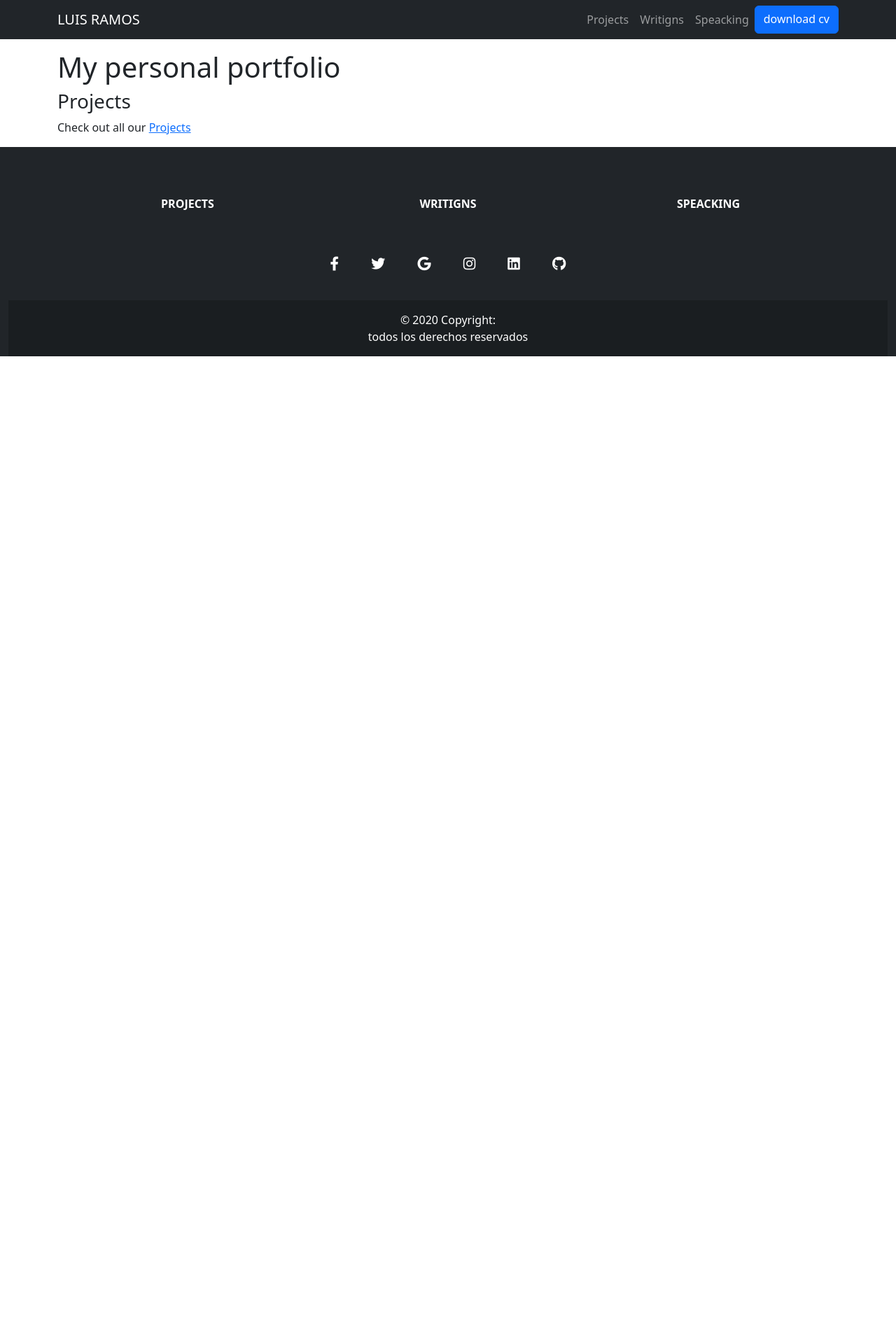
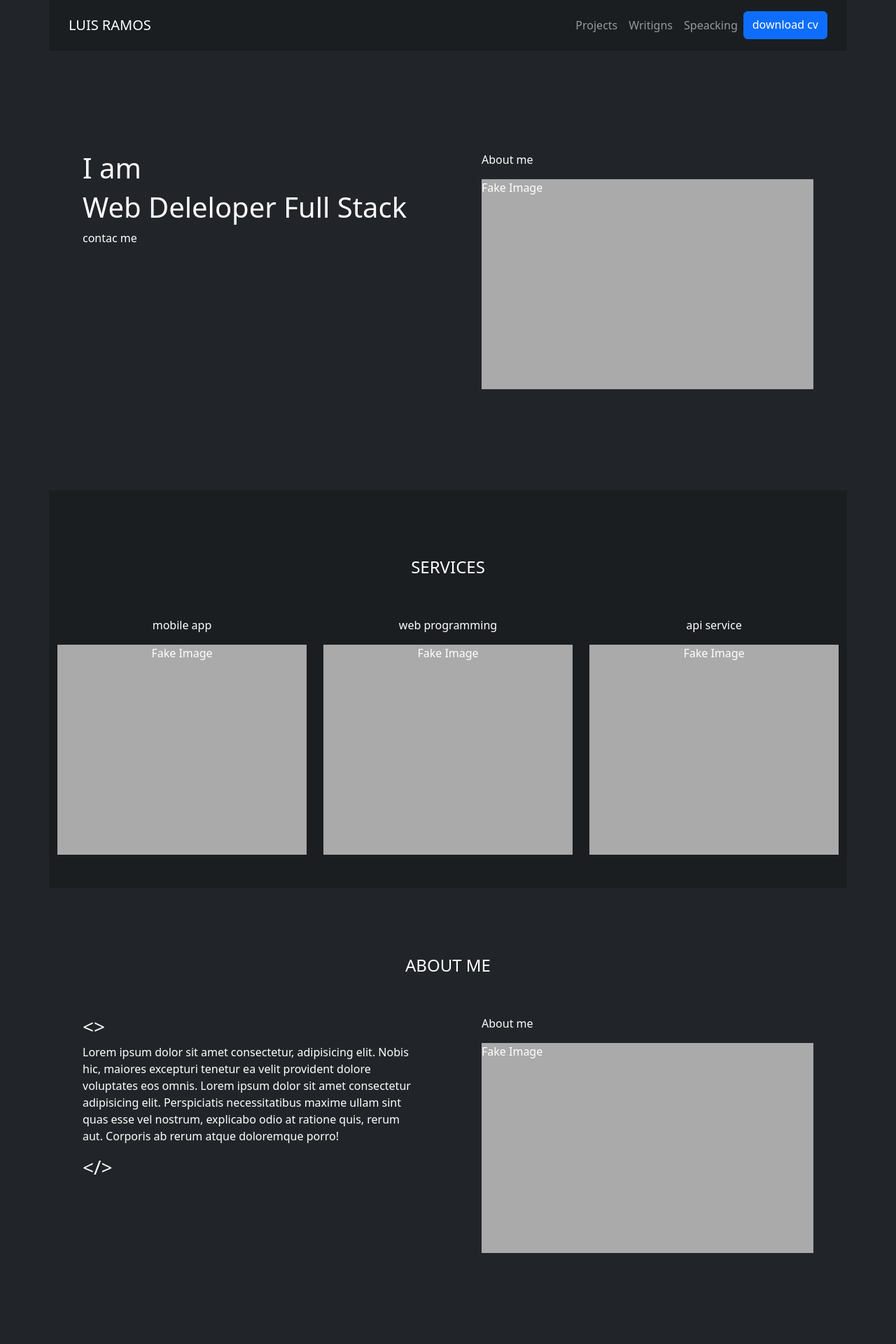
Before and after one commit to luisAngelDev/portfolio-web, a Django app: page / in a window 1280 px wide. Shown: the top 1920 px of the page at 70% size. Before the commit the page ends 509 px from the top, so only its background shows below. Run offline with Django 5.2, Linux system fonts and the light colour scheme.

Commit message:
estructura de la pagina home terminada

```diff
--- a/projects/static/main.css
+++ b/projects/static/main.css
@@ -1,8 +1,13 @@
 body{
-    background: #202020;
+    background-color: #202020;
 }
 
 .card-project:hover{
     border: 1px solid #fff;
     cursor: pointer;
 }
+
+.fakeimg {
+    height: 300px;
+    background: #aaa;
+  }
--- a/projects/templates/all_projects.html
+++ b/projects/templates/all_projects.html
@@ -10,7 +10,7 @@
 
 
 
-<div class="container">
+<div class="container ">
   <h2 class="mt-5">Projects </h2>
 
   <div class="row my-4 text-center">
--- a/projects/templates/main.html
+++ b/projects/templates/main.html
@@ -1,4 +1,5 @@
 {% extends "master.html" %}
+{% load static %}
 
 {% block title %}
   my portfolio
@@ -7,24 +8,92 @@
 
 {% block content %}
 
+<div class="">
 
-<div class="container mt-3">
+  <div class="container py-5 text-white" >
 
-  <div class="row">
+    <section class="row py-5" >
 
-    <div class="column ">
+      <div class="col-sm-6 p-5" >
+        <h1>I am </h1>
+        <h1> Web Deleloper Full Stack</h1>
+        <p>contac me</p>
+      </div>
 
-    </div>
+      <div class="col-sm-6 p-5" >
+        <p>About me</p>
+        <div class="fakeimg">Fake Image</div>
+      </div>
+
+    </section>
+
+    <section class="row text-center py-5 my-5" style="background-color: rgba(0, 0, 0, 0.2);">
+
+      <h4 class="text-center py-5">
+        SERVICES
+      </h4>
+
+      <div class="col-sm">
+        <p>mobile app</p>
+        <div class="fakeimg">Fake Image</div>
+      </div>
+
+      <div class="col-sm">
+        <p>web programming</p>
+        <div class="fakeimg">Fake Image</div>
+      </div>
+
+      <div class="col-sm">
+        <p>api service</p>
+        <div class="fakeimg">Fake Image</div>
+      </div>
+
+    </section>
+
+    <section class="row py-5 my-5" >
+
+      <h4 class="text-center ">ABOUT ME</h4>
+
+      <div class="col-sm-6 p-5" >
+        <h3>&lt;&gt;</h3>
+        <p>Lorem ipsum dolor sit amet consectetur, adipisicing elit. Nobis hic,
+          maiores excepturi tenetur ea velit provident dolore voluptates eos omnis.
+          Lorem ipsum dolor sit amet consectetur adipisicing elit. Perspiciatis necessitatibus
+          maxime ullam sint quas esse vel nostrum, explicabo odio at ratione quis, rerum aut.
+          Corporis ab rerum atque doloremque porro!
+        </p>
+        <h3>&lt;/&gt;</h3>
+      </div>
+
+      <div class="col-sm-6 p-5">
+        <p>About me</p>
+        <div class="fakeimg">Fake Image</div>
+      </div>
+
+    </section>
+
+    <section class="row py-5 my-5" style="background-color: rgba(0, 0, 0, 0.2);">
+
+      <h4 class="text-center ">CONTACT ME</h4>
+
+      <div class="col-sm-8 p-5" >
+        <h1>I am </h1>
+        <h2> Web Deleloper Full Stack</h2>
+        <p>contac me</p>
+      </div>
+
+      <div class="col-sm-4 p-5">
+        <p>About me</p>
+        <div class="fakeimg">Fake Image</div>
+      </div>
+
+    </section>
+
+
 
   </div>
-  <!-- { include 'partials/caroucel.html' } -->
-
-  <h1>My personal portfolio</h1>
-
-  <h3>Projects</h3>
-
-  <p>Check out all our <a href="projects/">Projects</a></p>
 
 </div>
 
+
 {% endblock %}
--- a/projects/templates/master.html
+++ b/projects/templates/master.html
@@ -8,23 +8,27 @@
     <title>{% block title %} {% endblock %}</title>
     <link href="https://cdn.jsdelivr.net/npm/bootstrap@5.3.3/dist/css/bootstrap.min.css" rel="stylesheet" integrity="sha384-QWTKZyjpPEjISv5WaRU9OFeRpok6YctnYmDr5pNlyT2bRjXh0JMhjY6hW+ALEwIH" crossorigin="anonymous">
     <script src="https://cdn.jsdelivr.net/npm/bootstrap@5.3.3/dist/js/bootstrap.bundle.min.js" integrity="sha384-YvpcrYf0tY3lHB60NNkmXc5s9fDVZLESaAA55NDzOxhy9GkcIdslK1eN7N6jIeHz" crossorigin="anonymous"></script>
-    <!-- <link rel="stylesheet" href="{% static 'main.css' %}"> -->
 
      <!-- Incluir Font Awesome para que los iconos funcionen -->
     <link href="https://cdnjs.cloudflare.com/ajax/libs/font-awesome/5.15.4/css/all.min.css" rel="stylesheet">
+    <link rel="stylesheet" href="{% static 'main.css' %}">
 </head>
-<body>
+<body class="bg-dark px-3" >
+    <div>
 
-    {% include 'partials/navBar.html' %}
+        {% include 'partials/navBar.html' %}
 
 
-    {% block content %}
+        {% block content %}
 
-    {% endblock %}
+        {% endblock %}
 
 
-    {% include 'partials/footer.html' %}
-    <!-- <footer>soy el pie de pagina</footer> -->
+        {% include 'partials/footer.html' %}
+        <!-- <footer>soy el pie de pagina</footer> -->
+
+    </div>
+
 
 </body>
 </html>
--- a/projects/templates/partials/footer.html
+++ b/projects/templates/partials/footer.html
@@ -1,11 +1,11 @@
 
 
 <!-- Remove the container if you want to extend the Footer to full width. -->
-<div class="container-fluid bg-dark">
+<div class="container" style="background-color: rgba(0, 0, 0, 0.2);">
 
-    <footer class="bg-dark text-center text-white" >
+  <footer class="text-center text-white">
         <!-- Grid container -->
-    <div class="container pt-4">
+        <div class=" pt-4" >
 
           <!-- Section: Links  -->
           <section class="">
@@ -50,12 +50,11 @@
 
 
           <!-- Section: Social media -->
-      <section class="mb-4">
+          <section class="mb-4" >
             <!-- Facebook -->
-        <a
-          class="btn btn-link btn-floating btn-lg text-white m-1" href="#!"
-          role="button" data-mdb-ripple-color="dark"
-          ><i class="fab fa-facebook-f"></i
+            <a class="btn btn-link btn-floating btn-lg text-white m-1" href="#!"
+              role="button" data-mdb-ripple-color="dark">
+              <i class="fab fa-facebook-f"></i
             ></a>
 
             <!-- Twitter -->
@@ -109,7 +108,7 @@
         <!-- Grid container -->
 
         <!-- Copyright -->
-    <div class="text-center text-white p-3" style="background-color: rgba(0, 0, 0, 0.2);">
+        <div class="text-center text-white py-3" style="background-color: rgba(0, 0, 0, 0.2);">
           © 2020 Copyright:
           <a class="text-white nav-link" href="/">todos los derechos reservados</a>
         </div>
--- a/projects/templates/partials/navBar.html
+++ b/projects/templates/partials/navBar.html
@@ -5,7 +5,7 @@
     <a href="/speacking">SPEACKING</a>
 </div> -->
 {% load static %}
-<nav class="navbar navbar-expand-sm navbar-dark bg-dark">
+<nav class="container p-3 navbar navbar-expand-sm navbar-dark" style="background-color: rgba(0, 0, 0, 0.2);">
     <div class="container">
       <a class="navbar-brand" href="/">LUIS RAMOS</a>
       <button class="navbar-toggler" type="button" data-bs-toggle="collapse" data-bs-target="#mynavbar">
```
Lines whose indentation alone changed are shown as unchanged.
